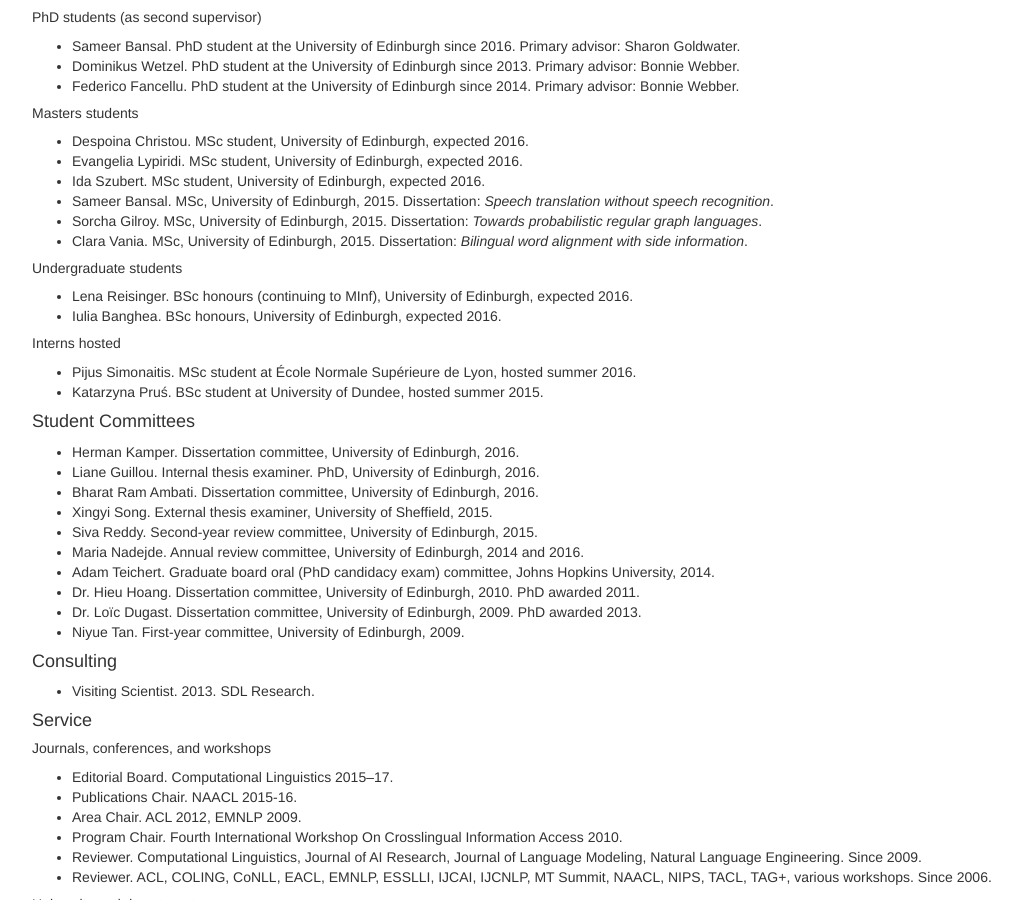
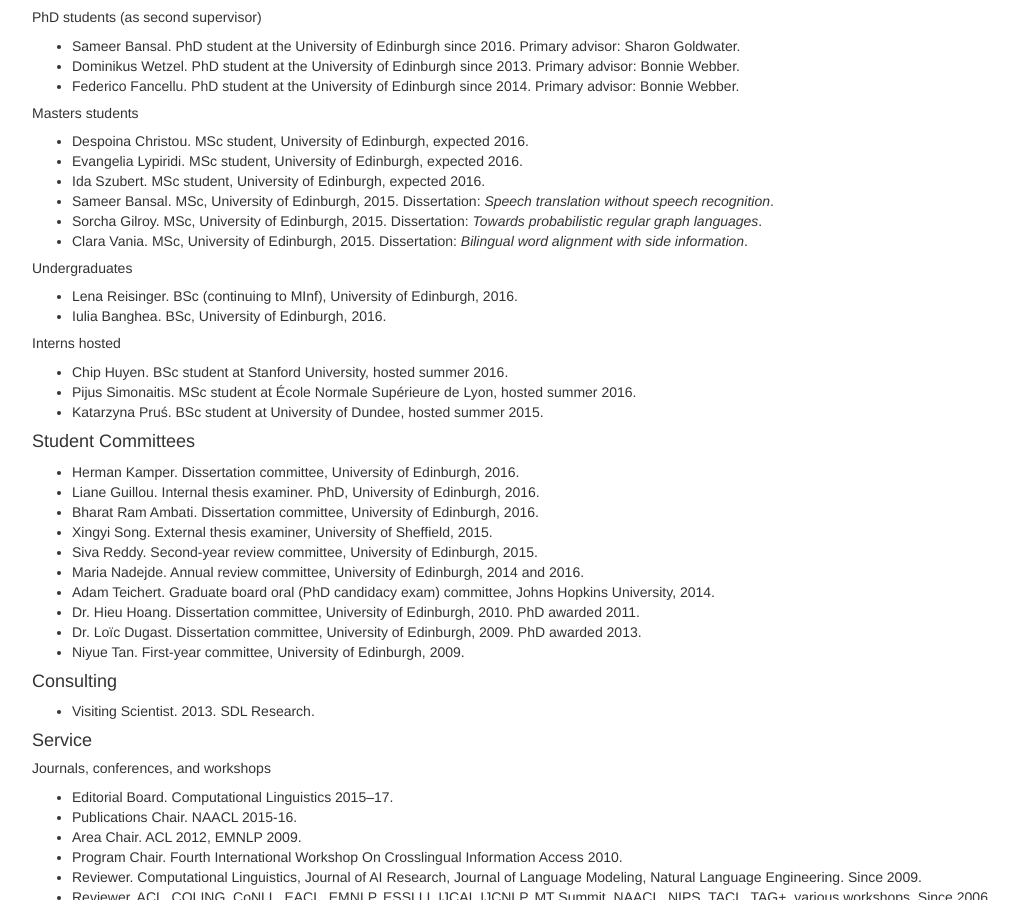
Before and after one commit to alopez/alopez.github.com, a Jekyll site: the page built from cv.html, in a window 1280 px wide and 900 px high, scrolled down 2812 px. Shown: the whole window, without its empty margins (23-1042 px from the left). Built offline with Jekyll 4.4.1, drawn with Linux system fonts in a browser that asks for light colours.

Commit message:
Update CV

```diff
--- a/cv.html
+++ b/cv.html
@@ -318,17 +318,20 @@ after-pubs:
             title: Clara Vania
             detail: MSc, University of Edinburgh, 2015. Dissertation&#58; <i>Bilingual word alignment with side information</i>
       -
-        heading: Undergraduate students
+        heading: Undergraduates
         items:
           -
             title: Lena Reisinger
-            detail: BSc honours (continuing to MInf), University of Edinburgh, expected 2016
+            detail: BSc (continuing to MInf), University of Edinburgh, 2016
           -
             title: Iulia Banghea
-            detail: BSc honours, University of Edinburgh, expected 2016
+            detail: BSc, University of Edinburgh, 2016
       -
         heading: Interns hosted
         items:
+          -
+            title: Chip Huyen
+            detail: BSc student at Stanford University, hosted summer 2016
           -
             title: Pijus Simonaitis
             detail: MSc student at École Normale Supérieure de Lyon, hosted summer 2016
```
